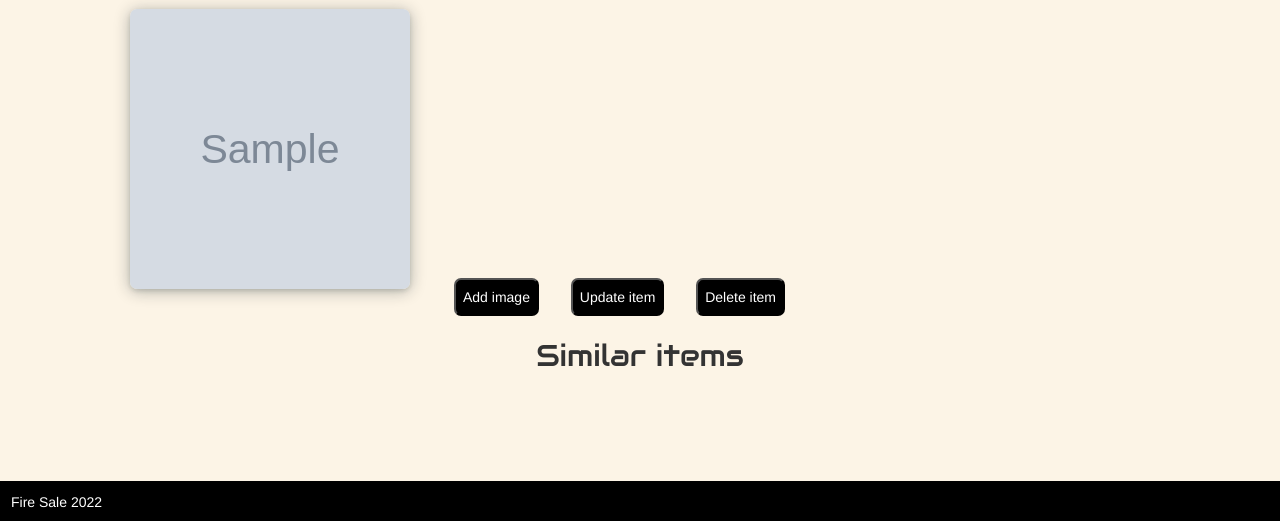
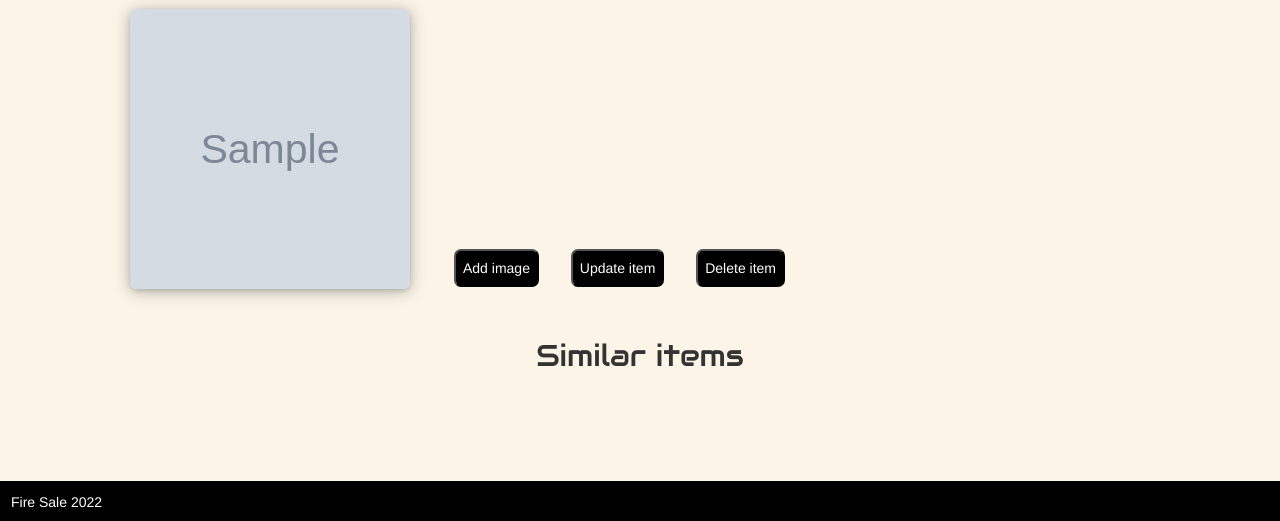
Before and after one commit to anhthuvu512/FireSale, a Django app: page /sales/1 in a window 1280 px wide. Shown: the part 279-800 px from the top of the page. Run offline with Django 4.2, Linux system fonts and the light colour scheme; a user stored in the database is signed in; tables that the repository leaves empty hold one stand-in row (values such as "Sample post"); grey boxes marked "Sample" are stand-in pictures; data that the repository does not hold is empty.

Commit message:
fixing the nav bar

```diff
--- a/fire_sale/static/css/main.css
+++ b/fire_sale/static/css/main.css
@@ -163,7 +163,7 @@
 #offer-btn, #btn-test {
     display: inline;
     padding: 10px;
-    padding-top: 265px;
+    padding-top: 236px;
     position: absolute;
 }
 
```
